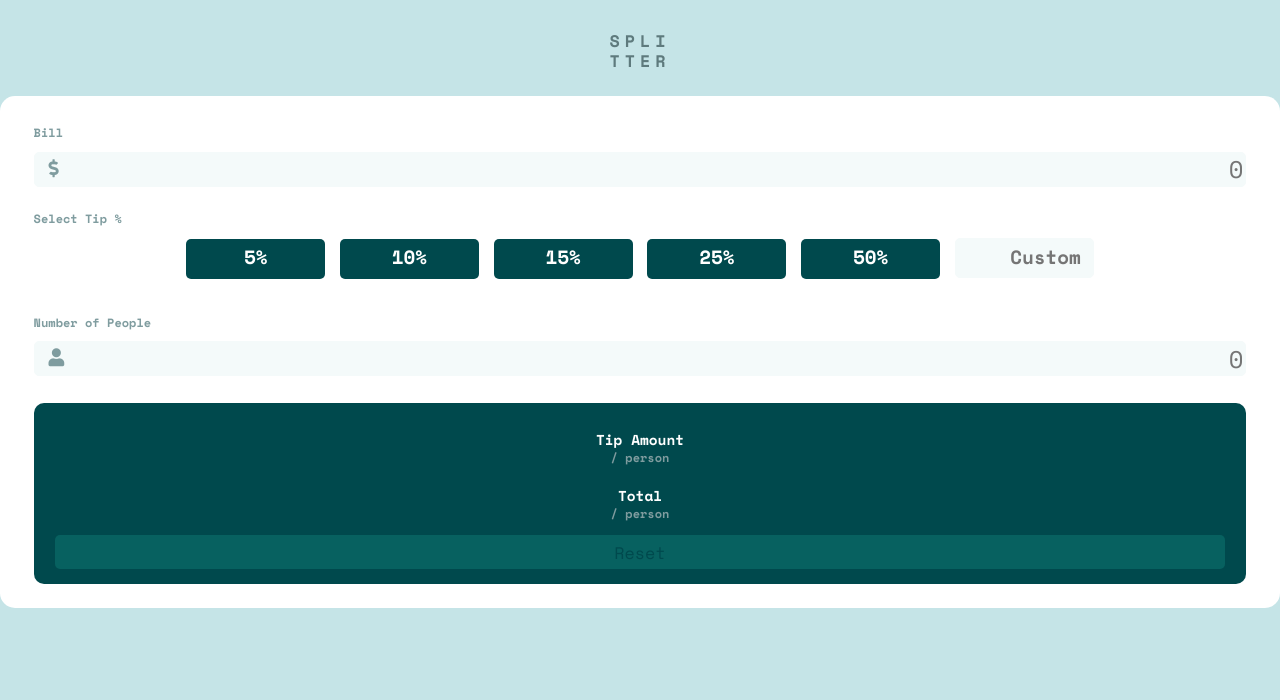
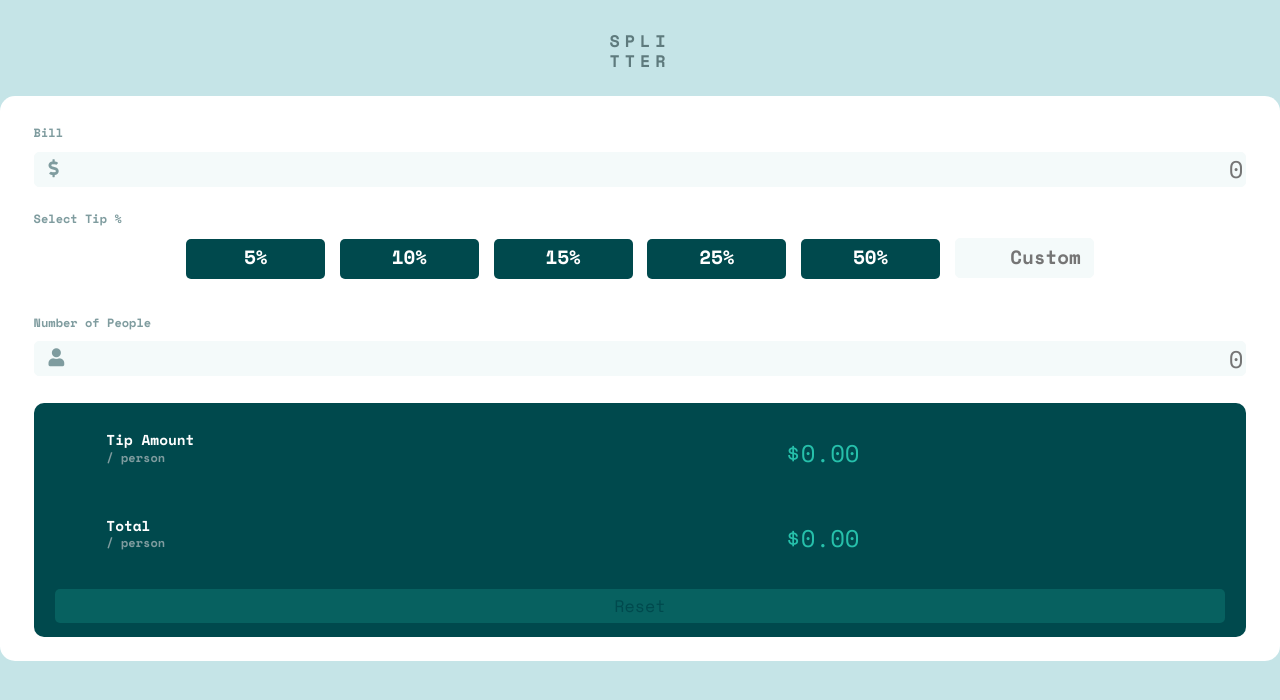
Before and after one commit to Vallejoanderson/retosFrontEndMentor, a plain HTML site: page tip-calculator-app-main/index.html in a window 1280 px wide. Drawn offline with nearby package versions, Linux system fonts and the light colour scheme.

Commit message:
Styling right side

```diff
--- a/tip-calculator-app-main/css/syles.css
+++ b/tip-calculator-app-main/css/syles.css
@@ -99,12 +99,26 @@ html{
 }
 
 .result__tip, .result__total{
+    width: 100%;
+}
+
+.result__tip-display, .result__total-display{
+    color: hsl(172, 67%, 45%);
+    display: inline-block;
+    padding-bottom: 1.5rem;
+    width: 60%;
+}
+
+.result__tip-text, .result__total-text{
     color: var(--white);
+    display: inline-block;
     font-size: 0.6rem;
     font-weight: 600;
+    text-align: left;
+    width: 30%;
 }
 
-.result__tip-person, .result__total-person{
+.result__tip-text-person, .result__total-text-person{
     color: var(--darkgraycyantwo);
     display: block;
     font-size: 0.5rem;
--- a/tip-calculator-app-main/index.html
+++ b/tip-calculator-app-main/index.html
@@ -42,18 +42,23 @@
       </div>
     </div>
     <div class="result">
-      <p class="result__tip">
-        Tip Amount
-        <span class="result__tip-person">
-          / person
-        </span>
-      <p>
-
-      <p class="result__total">Total
-        <span class="result__total-person">
-          / person
-        </span>
-      </p>
+      <div class="result__tip">
+        <p class="result__tip-text">
+          Tip Amount
+          <span class="result__tip-text-person">
+            / person
+          </span>
+        </p>
+        <div class="result__tip-display">$0.00</div>
+      </div>
+      <div class="result__total">
+        <p class="result__total-text">Total
+          <span class="result__total-text-person">
+            / person
+          </span>
+        </p>
+        <div class="result__total-display">$0.00</div>
+      </div>
       <div class="result__reset">Reset</div>
     </div>
   </div>
```
